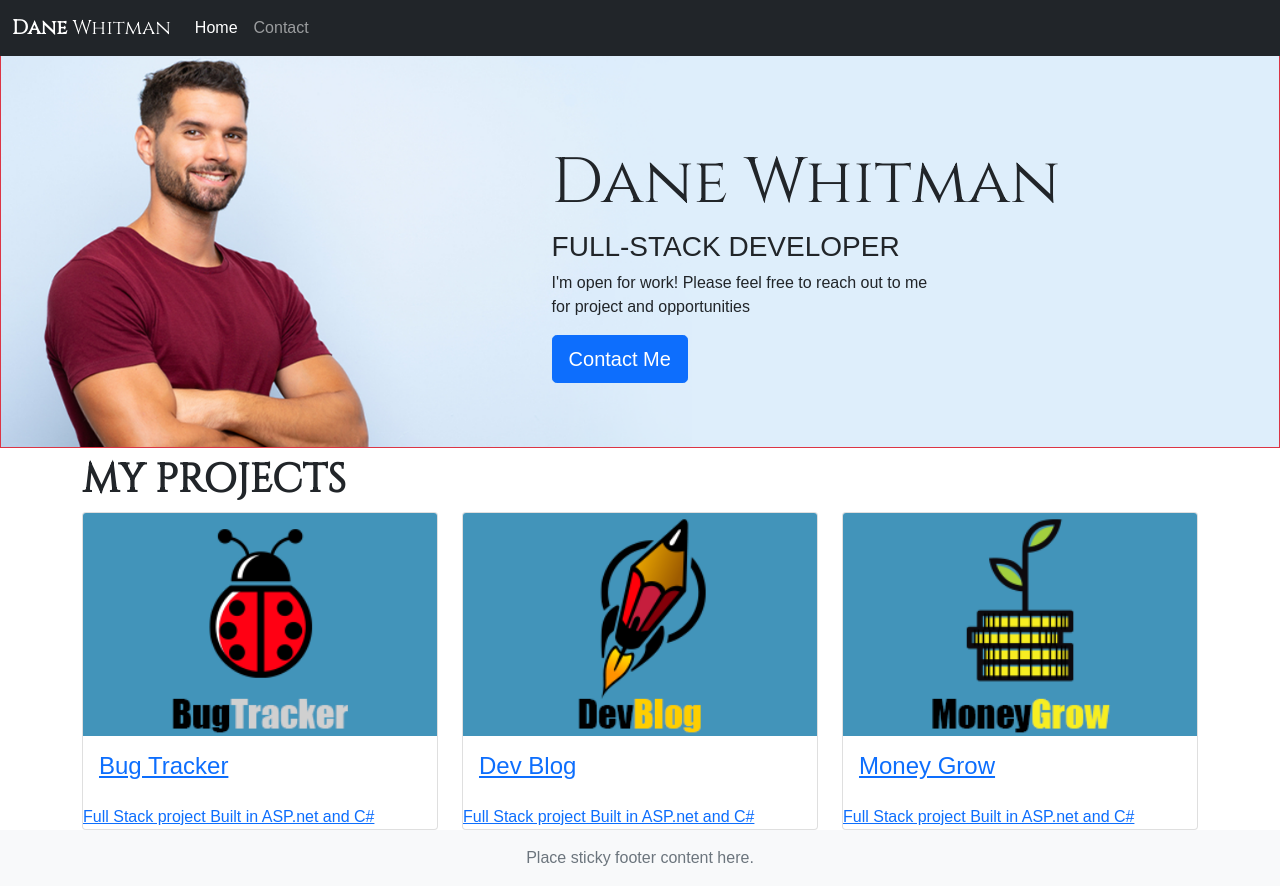
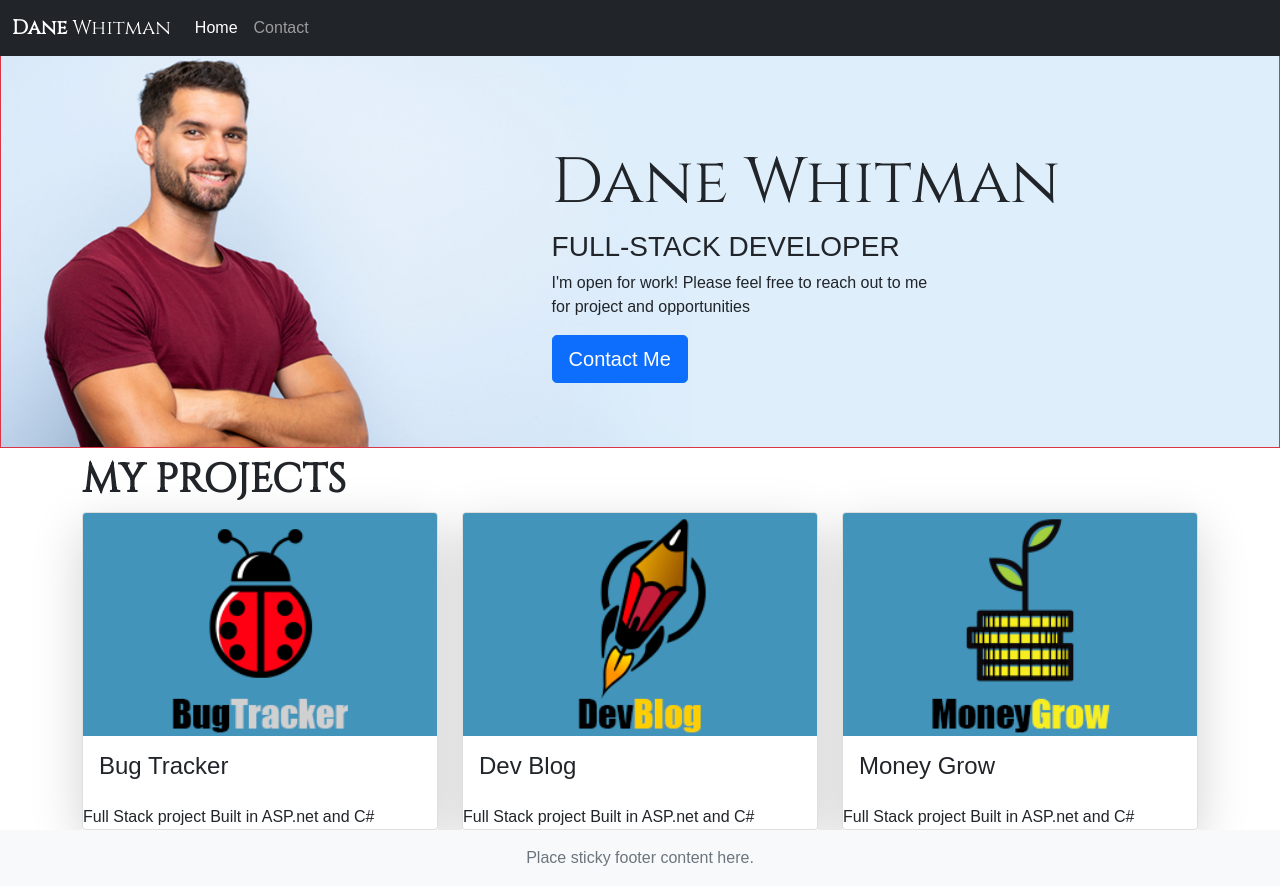
Before and after one commit to BelleCode/ClientPorfolio-DaveWhitman, a plain HTML site: page index.html in a window 1280 px wide. Drawn offline with nearby package versions, Linux system fonts and the light colour scheme.

Commit message:
Added: HoverCards

```diff
--- /dev/null
+++ b/css/hoverCard.css
@@ -0,0 +1,20 @@
+.hoverCard {
+
+}
+
+.hoverCard a {
+    text-decoration: none;
+}
+
+.hoverCard a:link {
+    color: var(--dark);
+}
+
+
+.hoverCard a:visited {
+    color: var(--dark);
+}
+
+.hoverCard a:hover {
+    cursor: pointer;
+}
--- a/index.html
+++ b/index.html
@@ -2,7 +2,7 @@
 <html lang="en" class="h-100">
 
 <head>
-    <title>PageTitle</title>
+    <title>Dane Whitman</title>
     <!-- Required meta tags -->
     <meta charset="utf-8">
     <meta name="viewport" content="width=device-width, initial-scale=1, shrink-to-fit=no">
@@ -12,6 +12,7 @@
         integrity="sha384-KyZXEAg3QhqLMpG8r+8fhAXLRk2vvoC2f3B09zVXn8CA5QIVfZOJ3BCsw2P0p/We" crossorigin="anonymous">
 
    <!-- Custom Stylesheet -->
+    <link rel="stylesheet" href="css/hoverCard.css">
     <link rel="stylesheet" href="css/style.css">
 
     <!-- Custom Google Fonts - Cinzel & Montserrat -->
@@ -74,6 +75,7 @@
                 <div class="row row-cols-1 row-cols-md-3 g-4">
                     <!-- Project Card 1 -->
                     <div class="col">
+                            <div class="hoverCard shadow-lg">
                             <a href="#" target="_blank">
                                 <div class="card text-left">
                                     <img class="card-img-top" src="/img/BTLogoBlue.png">
@@ -86,9 +88,11 @@
                                 </div>
                             </a>
                         </div>
+                    </div>
 
                     <!-- Project Card 2 -->
                     <div class="col">
+                        <div class="hoverCard shadow-lg">
                             <a href="#" target="_blank">
                                 <div class="card text-left">
                                     <img class="card-img-top" src="/img/DevBlogBlue.png">
@@ -101,9 +105,11 @@
                                 </div>
                             </a>
                         </div>
+                    </div>
 
                         <!-- Project Card 3 -->
                     <div class="col">
+                        <div class="hoverCard shadow-lg">
                             <a href="#" target="_blank">
                                 <div class="card text-left">
                                     <img class="card-img-top" src="/img/MoneyGrowBlue.png">
@@ -115,6 +121,7 @@
                                     </p>
                                 </div>
                             </a>
+                        </div>
                     </div>
                 </div>
             </div>
```
Lines whose indentation alone changed are shown as unchanged.
